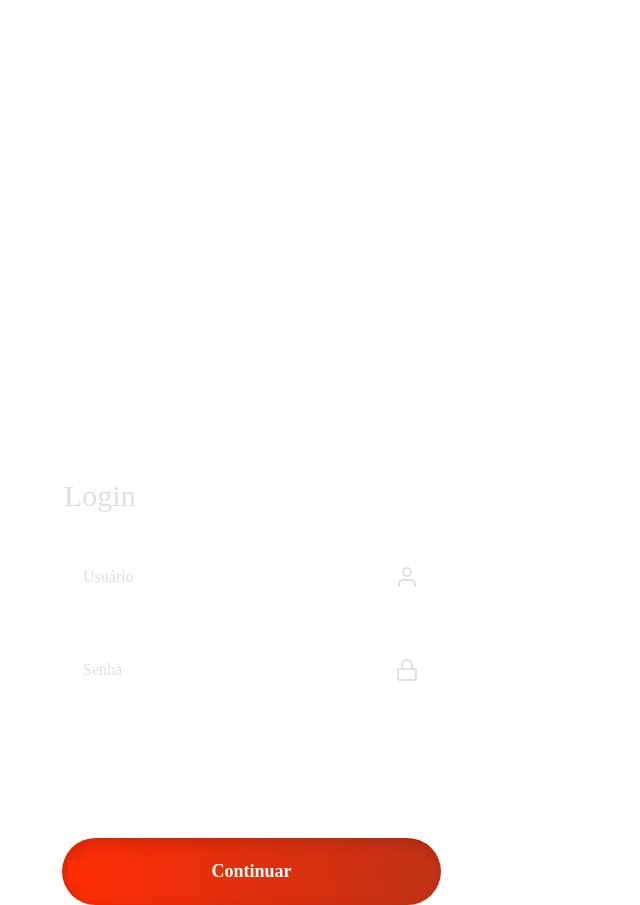
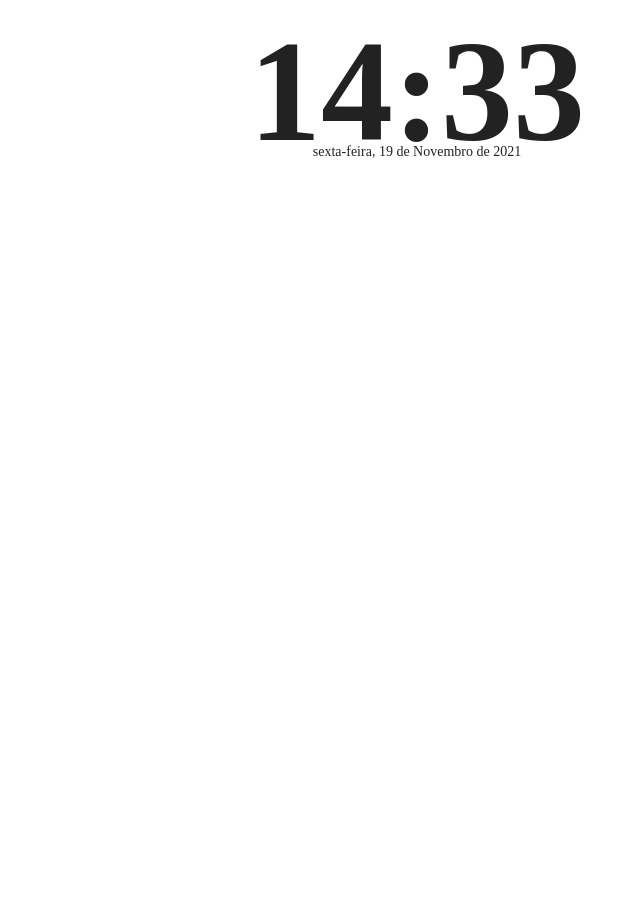
Before and after one commit to DaviLemos/Squad-1-Login-Screen, a React (Create React App) app: page / in a window 1280 px wide. Shown: the whole page, without its empty margins (223-863 px from the left). After the commit the page ends 800 px from the top, so only its background shows below. Built offline with nearby package versions, Linux system fonts and the light colour scheme; a web font is replaced by a local one.

Commit message:
feat: criação do componente que apresenta a hora e data atual

```diff
--- a/src/App.js
+++ b/src/App.js
@@ -1,9 +1,7 @@
-import Login from "./Screens/login";
+import HorarioEDataAtual from './Components/HorarioEDataAtual/HorarioEDataAtual';
 
 function App() {
-  return (
-    <Login />
-  )
+  return <HorarioEDataAtual />;
 }
 
 export default App;
--- /dev/null
+++ b/src/Components/HorarioEDataAtual/HorarioEDataAtual-style.js
@@ -0,0 +1,16 @@
+import styled from 'styled-components';
+import { myColor, myFontFamily, myFontstyle } from '../UI/variaveis';
+
+// Estilização do componente, comportamento base e dinâmico
+export const StyleParagraph = styled.p`
+  font-family: ${myFontFamily};
+  font-style: ${myFontstyle};
+  color: ${myColor};
+  text-align: center;
+
+  margin: ${(props) => props.margin};
+  font-weight: ${(props) => props.ftWeight};
+  font-size: ${(props) => props.ftSize};
+  line-height: ${(props) => props.lnHeight};
+  weight: ${(props) => props.weight};
+`;
--- /dev/null
+++ b/src/Components/HorarioEDataAtual/HorarioEDataAtual.js
@@ -0,0 +1,45 @@
+import React from 'react';
+import getDayPT from '../helper/getday.helper';
+import getMesPT from '../helper/getmes.helper';
+import { StyleParagraph } from './HorarioEDataAtual-style';
+
+const HorarioEDataAtual = () => {
+  const data = new Date();
+  // Objeto que agrupa os dados relacionados a data e hora atuais
+  const horarioEData = {
+    hora: `${data.getHours()}:${data.getMinutes()}`,
+    day: data.getDay(),
+    diaNumerico: data.getDate(),
+    mes: `${
+      data.getMonth() + 1 < 10 ? `0${data.getMonth() + 1}` : data.getMonth() + 1
+    }`,
+    year: data.getFullYear(),
+  };
+
+  return (
+    <div>
+      <StyleParagraph
+        ftWeight="bold"
+        ftSize="144px"
+        lnHeight="183px"
+        weight="700"
+        margin="0"
+      >
+        {horarioEData.hora}
+      </StyleParagraph>
+      <StyleParagraph
+        ftWeight="normal"
+        ftSize="14px"
+        lnHeight="18px"
+        weight="400"
+        margin="-40px 0"
+      >{`${getDayPT(horarioEData.day)}, ${
+        horarioEData.diaNumerico
+      } de ${getMesPT(horarioEData.mes)} de ${
+        horarioEData.year
+      }`}</StyleParagraph>
+    </div>
+  );
+};
+
+export default HorarioEDataAtual;
--- /dev/null
+++ b/src/Components/UI/variaveis.js
@@ -0,0 +1,3 @@
+export const myColor = '#222222';
+export const myFontFamily = 'Mark Pro';
+export const myFontstyle = 'normal';
--- /dev/null
+++ b/src/Components/helper/getday.helper.js
@@ -0,0 +1,14 @@
+function getDayPT(day) {
+  const dias = {
+    0: 'Domingo',
+    1: 'segunda-feira',
+    2: 'terça-feira',
+    3: 'quarta-feira',
+    4: 'quinta-feira',
+    5: 'sexta-feira',
+    6: 'sábado',
+  };
+  return dias[day];
+}
+
+export default getDayPT;
--- /dev/null
+++ b/src/Components/helper/getmes.helper.js
@@ -0,0 +1,19 @@
+function getMesPT(mes) {
+  const meses = {
+    1: 'Janeiro',
+    2: 'Fevereiro',
+    3: 'Março',
+    4: 'Abril',
+    5: 'Maio',
+    6: 'Junho',
+    7: 'Julho',
+    8: 'Agosto',
+    9: 'Setembro',
+    10: 'Outubro',
+    11: 'Novembro',
+    12: 'Dezembro',
+  };
+  return meses[mes];
+}
+
+export default getMesPT;
```
Also changed, not shown: src/Screens/Login.js (added, +84 -0 lines), 1 other file (tests, documents, lock files or other folders).
